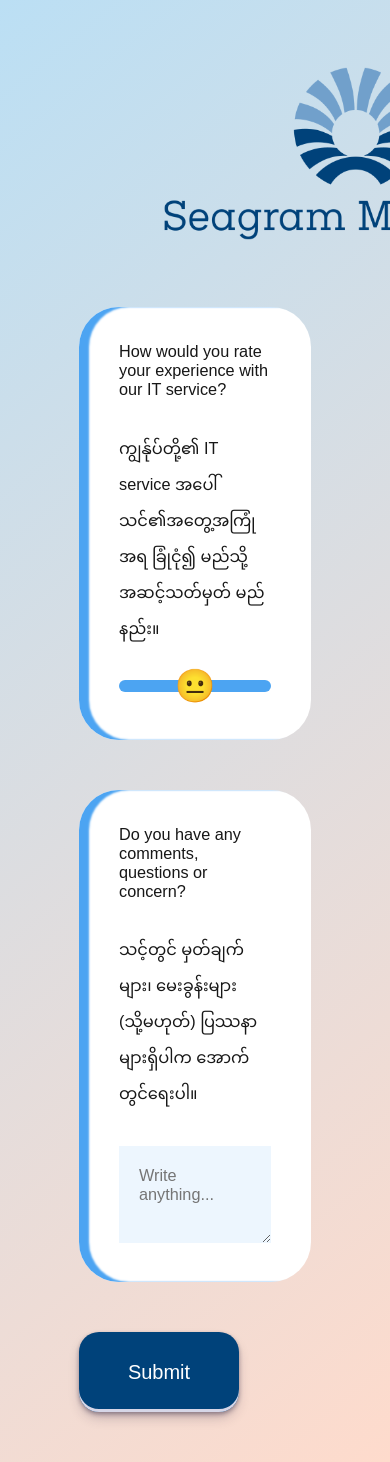
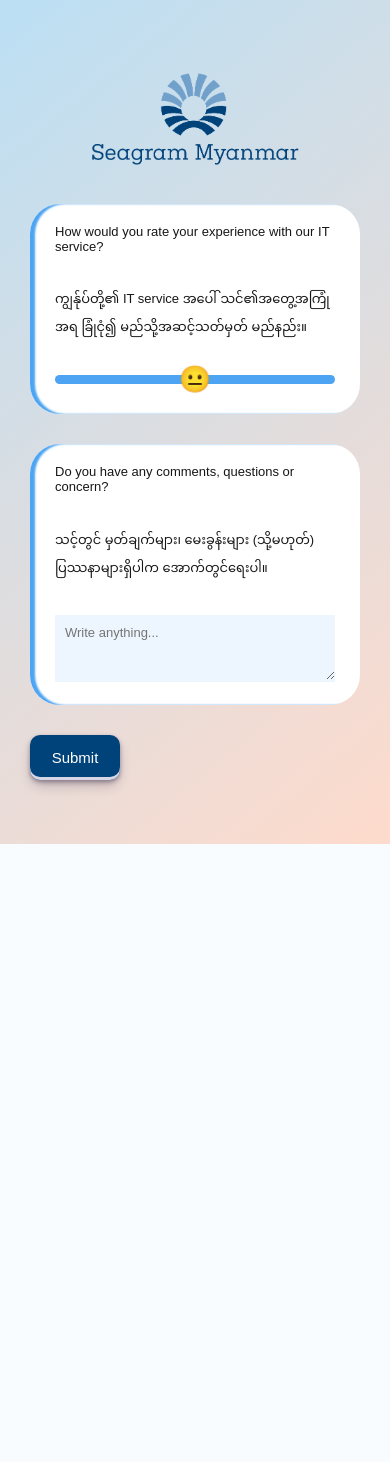
Before and after one commit to thuta87/survey, a Django app: template accounts/templates/accounts/home.html in a window 390 px wide; the page is wider, and only the part inside the window is pictured. After the commit the page ends 844 px from the top of that part, so only its background shows below. Run offline with Django 3.2, Linux system fonts and the light colour scheme; the template is opened without the code that fills it, so the values that code supplies are empty; some libraries are stand-ins or nearby versions.

Commit message:
feat: Added styling for responsive UI

```diff
--- a/accounts/static/css/style.css
+++ b/accounts/static/css/style.css
@@ -21,6 +21,12 @@ input {
     color: var(--fg);
     font: 0.5em 'Oswald', sans-serif;
 }
+
+.logo {
+    max-width: 560px;
+    width: 90%;
+}
+
 body {
     background: linear-gradient(140.53deg, #bbdff4 0%, #fedbcc 100%);
     /* background: var(--bg); */
@@ -51,7 +57,7 @@ img {
 .form_control__textarea {
     width: 100%;
     background-color: rgba(76, 165, 242, 0.1);
-    /* border-bottom: 2px solid var(--track); */
+    border-bottom: 2px solid transparent;
     font-family: inherit;
     padding: 20px;
 }
@@ -316,3 +322,34 @@ img {
     box-shadow: #d6d6e7 0 3px 7px inset;
     transform: translateY(2px);
 }
+
+@media (max-width: 800px) {
+    form {
+        width: 100%;
+    }
+}
+
+@media (max-width: 550px) {
+    body {
+        padding: 30px;
+        font-size: 0.4em;
+    }
+
+    .form_control {
+        padding: 20px 25px;
+        box-shadow: inset 5px 0px 2px #4ca4f2;
+        border-radius: 30px;
+        margin: 30px auto;
+    }
+
+    .form_control__textarea {
+        padding: 10px;
+    }
+
+    .btn {
+        border-radius: 10px;
+        height: 3em;
+        width: 6em;
+        font-size: 15px;
+    }
+}
--- a/accounts/templates/accounts/home.html
+++ b/accounts/templates/accounts/home.html
@@ -4,9 +4,9 @@
 <form action="/thanks/" method="POST" enctype="multipart/form-data" id="survey-form" class="post-form">
 {% csrf_token %}
 
-  <div class="wrapper">
+  {% comment %} <div class="wrapper">   {% endcomment %}
   {% load static %}
-  <img style="margin: 0px auto; display: block;" src="{% static 'css/img/cover_photo.png' %}" alt="Seagram Myanmar" width="560px" >
+  <img style="margin: 0px auto; display: block;" src="{% static 'css/img/cover_photo.png' %}" alt="Seagram Myanmar" class="logo" >
 
   	<div class="form_control">
 		<p>
@@ -43,7 +43,7 @@
 
     <button type="submit" class="btn submit-success">Submit</button>
 
-  </div>
+  {% comment %} </div>   {% endcomment %}
 </form>
 
 <script>
```
